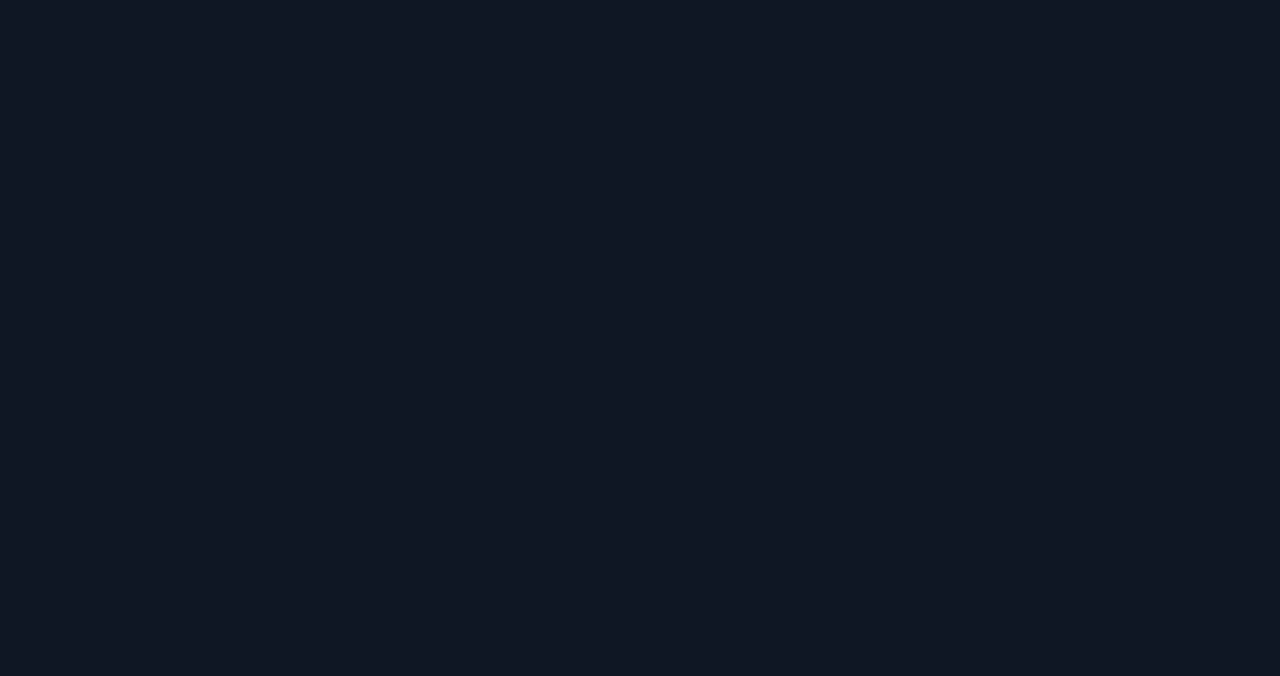
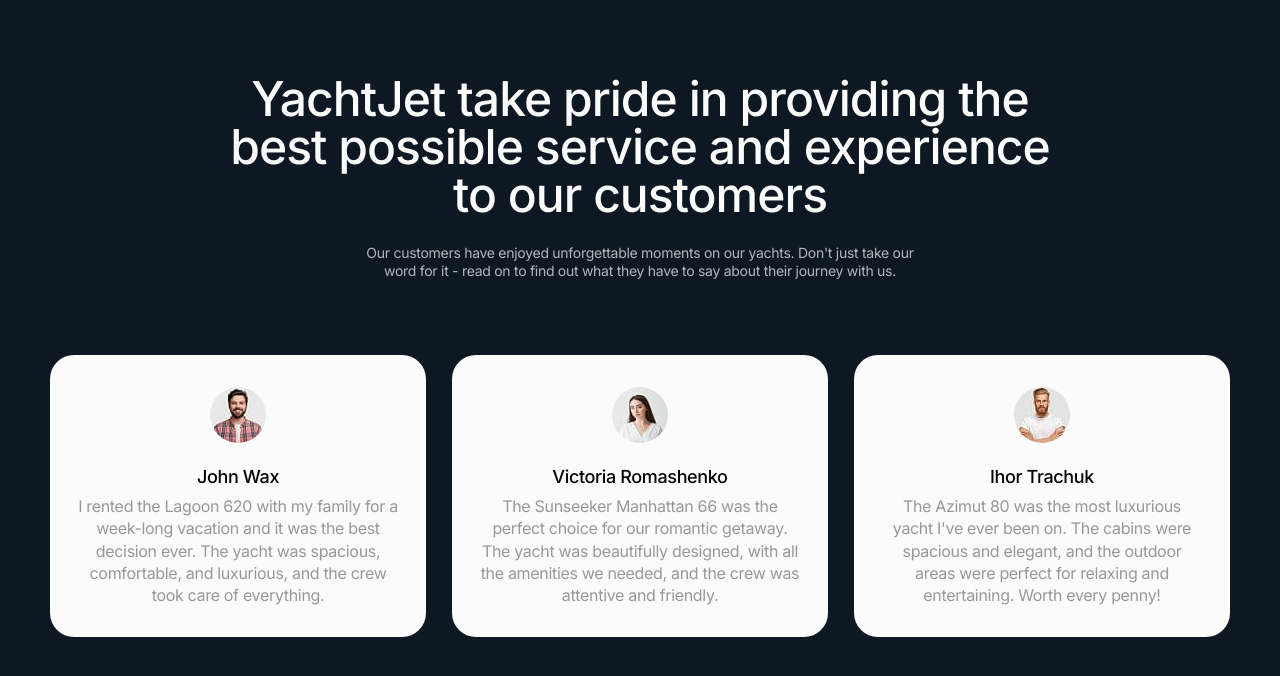
Before and after one commit to D-VALTURY/blended-5-6, a website built with Vite: page src/index.html in a window 1280 px wide. Built offline with nearby package versions, Linux system fonts and the light colour scheme.

Commit message:
Reviews section done.

```diff
--- a/src/css/reviews.css
+++ b/src/css/reviews.css
@@ -1,21 +1,151 @@
-/* Мобільні стилі */
 .reviews-section {
   padding-top: 50px;
   padding-bottom: 100px;
 }
 
-/* Планшетні стилі */
+.reviews-title {
+  max-width: 335px;
+  margin: 0 auto;
+  margin-bottom: 25px;
+
+  font-weight: 500;
+  font-size: 28px;
+  line-height: 1;
+  letter-spacing: -0.02em;
+  text-align: center;
+}
+
+.reviews-subtitle {
+  max-width: 335px;
+  margin: 0 auto;
+  margin-bottom: 40px;
+
+  font-size: 12px;
+  line-height: 1.16667;
+  letter-spacing: -0.02em;
+  text-align: center;
+  color: #b4b7ba;
+}
+
+.reviews-list {
+  display: flex;
+}
+
+.reviews-card {
+  flex: 0 0 100%;
+  border-radius: 24px;
+  padding: 32px 8px;
+  height: 282px;
+
+  background-color: #fbfbfb;
+}
+
+.reviews-card-img {
+  width: 56px;
+  height: 56px;
+  margin: 0 auto 24px;
+  border-radius: 72px;
+  overflow: hidden;
+}
+
+.reviews-card-title {
+  margin-bottom: 8px;
+
+  font-weight: 500;
+  font-size: 18px;
+  line-height: 1.1;
+  letter-spacing: -0.02em;
+  text-align: center;
+  color: #040306;
+}
+
+.reviews-card-text {
+  line-height: 1.4;
+  letter-spacing: -0.02em;
+  text-align: center;
+  color: #989899;
+}
+
 @media screen and (min-width: 768px) {
   .reviews-section {
     padding-top: 60px;
     padding-bottom: 120px;
   }
+
+  .reviews-title {
+    max-width: 704px;
+    font-size: 48px;
+  }
+
+  .reviews-subtitle {
+    max-width: 571px;
+    margin-bottom: 75px;
+
+    font-size: 14px;
+    line-height: 1.28571;
+  }
+
+  .reviews-list {
+    display: flex;
+    gap: 32px;
+  }
+
+  .reviews-card {
+    flex-basis: calc((100% - 26px) / 2);
+    border-radius: 24px;
+    padding: 32px 8px;
+    max-width: 336px;
+    height: 282px;
+    background-color: #fbfbfb;
+  }
+
+  .reviews-card:nth-child(n + 3) {
+    display: none;
+  }
+
+  .reviews-card-text {
+    line-height: 1.4;
+    letter-spacing: -0.02em;
+    text-align: center;
+    color: #989899;
+  }
 }
 
-/* Десктопні стилі */
 @media screen and (min-width: 1280px) {
   .reviews-section {
     padding-top: 75px;
     padding-bottom: 150px;
   }
+
+  .reviews-title {
+    max-width: 854px;
+    font-size: 48px;
+  }
+
+  .reviews-subtitle {
+    max-width: 571px;
+    margin-bottom: 75px;
+    font-size: 14px;
+    line-height: 1.28571;
+  }
+
+  .reviews-list {
+    gap: 26px;
+  }
+
+  .reviews-card {
+    flex-basis: calc((100% - 2 * 26px) / 3);
+    max-width: none;
+    padding: 32px 28px;
+  }
+
+  .reviews-card:nth-child(n + 3) {
+    display: block;
+  }
 }
+
+@media screen and (max-width: 767px) {
+  .reviews-card:nth-child(n + 2) {
+    display: none;
+  }
+}
--- a/src/partials/reviews.html
+++ b/src/partials/reviews.html
@@ -1,4 +1,4 @@
-<section id="reviews" class="reviews-section hidden">
+<section id="reviews" class="reviews-section">
   <div class="container">
     <h2 class="reviews-title">
       YachtJet take pride in providing the best possible service and experience
@@ -15,6 +15,7 @@
         <img
           class="reviews-card-img"
           src="/img/reviews/review-1.jpg"
+          srcset="/img/reviews/review-1.jpg 1x, /img/reviews/review-1@2x.jpg 2x"
           alt="John Wax"
           width="56"
         />
@@ -30,6 +31,7 @@
         <img
           class="reviews-card-img"
           src="/img/reviews/review-2.jpg"
+          srcset="/img/reviews/review-2.jpg 1x, /img/reviews/review-2@2x.jpg 2x"
           alt="Victoria Romashenko"
           width="56"
         />
@@ -45,6 +47,7 @@
         <img
           class="reviews-card-img"
           src="/img/reviews/review-3.jpg"
+          srcset="/img/reviews/review-3.jpg 1x, /img/reviews/review-3@2x.jpg 2x"
           alt="Ihor Trachuk"
           width="56"
         />
```
Also changed, not shown: src/css/reviews-old.css (deleted, +0 -69 lines).
